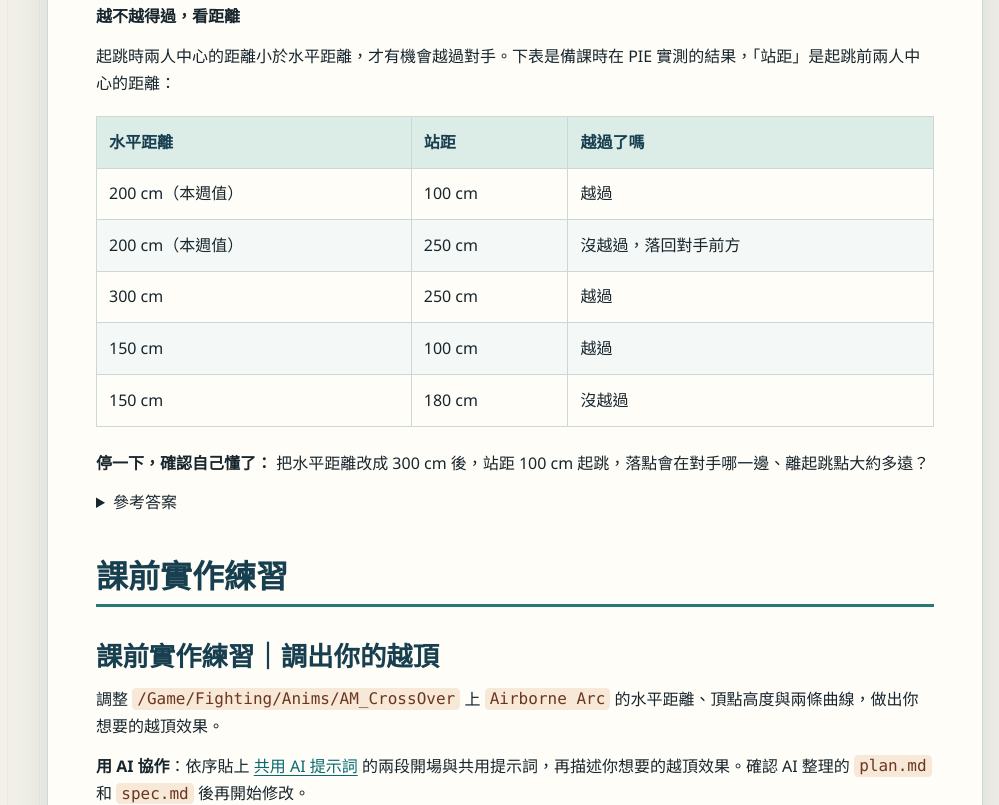
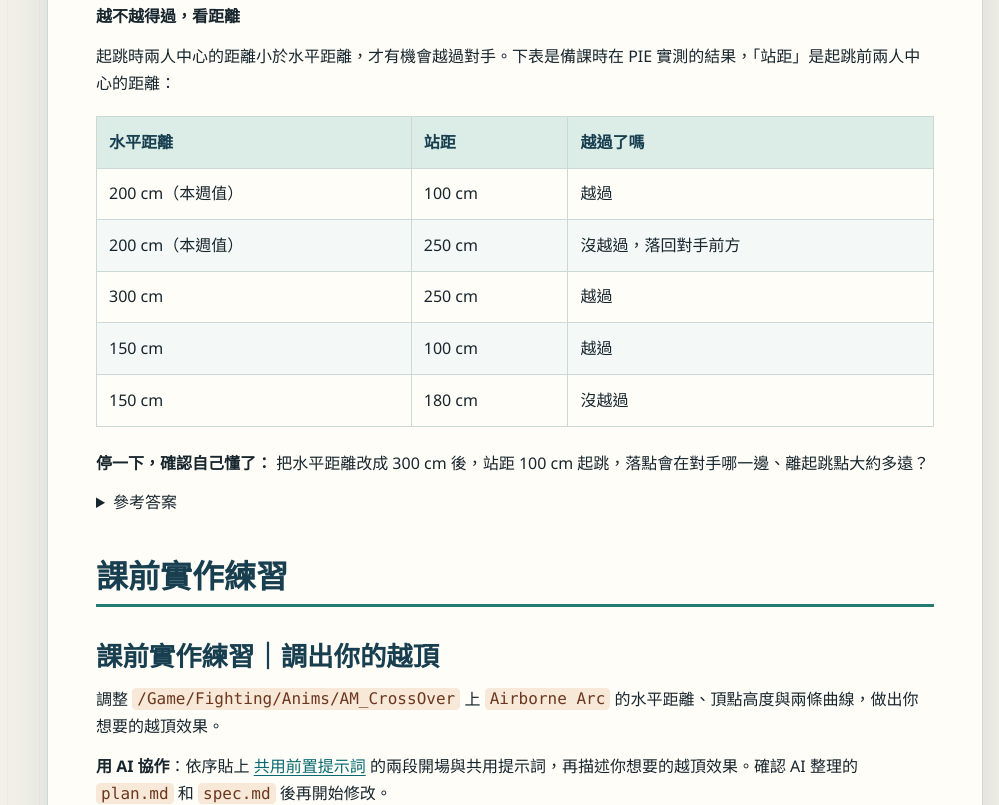
Before and after one commit to TNDA-Fighters/TndaFighterMaterials, a plain HTML site: page Previews/TNDA-week-12.html in a window 1280 px wide. Shown: the part 11195-12000 px from the top of the page, without its empty margins (281-1280 px from the left). Drawn offline with Linux system fonts and the light colour scheme.

Commit message:
更新 week 12 課前預習

```diff
--- a/Previews/TNDA-week-12.html
+++ b/Previews/TNDA-week-12.html
@@ -976,7 +976,7 @@ Q5 是，離地期間鎖住攝影機角度。
 <h2 id="w12-2-6">課前實作練習</h2>
 <h3 id="w12-2-7">課前實作練習｜調出你的越頂</h3>
 <p>調整 <code>/Game/Fighting/Anims/AM_CrossOver</code> 上 <code>Airborne Arc</code> 的水平距離、頂點高度與兩條曲線，做出你想要的越頂效果。</p>
-<p><strong>用 AI 協作</strong>：依序貼上 <a href="../%E5%85%B1%E7%94%A8AI%E6%8F%90%E7%A4%BA%E8%A9%9E.md">共用 AI 提示詞</a> 的兩段開場與共用提示詞，再描述你想要的越頂效果。確認 AI 整理的 <code>plan.md</code> 和 <code>spec.md</code> 後再開始修改。</p>
+<p><strong>用 AI 協作</strong>：依序貼上 <a href="#shared-prompt">共用前置提示詞</a> 的兩段開場與共用提示詞，再描述你想要的越頂效果。確認 AI 整理的 <code>plan.md</code> 和 <code>spec.md</code> 後再開始修改。</p>
 <p>上課時分享畫面，在 PIE 開啟 Combat Debug。從你選定的站距起跳，展示調整後的跳躍高度與落地節奏。越過對手時，<code>Crossed</code> 會變成 <code>yes</code>，角色最後落在對手另一側。</p>
 <p>請用預習 2 的離地段規則，說明起跳時兩人的站距和你設定的水平距離有什麼關係，以及為什麼這樣越得過對手。</p>
 <h2 id="w12-2-8">官方參考資料</h2>
@@ -1013,6 +1013,7 @@ Q5 是，離地期間鎖住攝影機角度。
   }
   for(const el of article.querySelectorAll('h2,h3,h4,h5,p,summary')){
     if(el.closest('figure,pre,blockquote'))continue;
+    if(el.closest('.practice-dialogue')&&!el.matches('.practice-dialogue > summary'))continue;
     const tag=el.tagName.toLowerCase();let level;
     if(/^h[2-5]$/.test(tag)){level=+tag[1];headingLevel=level;headingPath.length=level;headingPath[level]=el.textContent.trim();}
     else if(tag==='summary')level=Math.min(headingLevel+2,6);
@@ -1029,12 +1030,10 @@ Q5 是，離地期間鎖住攝影機角度。
       if(el.closest('details'))continue;
       level=Math.min(headingLevel+1,6);
     }
+    const title=(el.querySelector('.practice-demo-title')?.textContent??el.textContent).trim();
     // Chapter context distinguishes repeated subheadings without shifting later anchors.
-    if(!el.id)el.id=makeAnchor(headingPath.join('/')+'/'+tag+'/'+el.textContent.trim());
-    const title=el.textContent.trim();
-    const text=(tag==='h3' && /^w12-2-(?:4|5|7)$/.test(el.id))
-      ? title.replace(/^(?:課前預習 [12]|課前實作練習)｜/,'')
-      : title;
+    if(!el.id)el.id=makeAnchor(headingPath.join('/')+'/'+tag+'/'+title);
+    const text=true&&tag==='h3'?title.replace(/^(?:課前預習\s+\d+|課前實作練習|追蹤路徑[一二三四五六七八九十]+|課堂示範\s+\d+|課堂實作)｜\s*/,''):title;
     nodes.push({el,level,text,parents:[]});
   }
   const stack=[];
```
